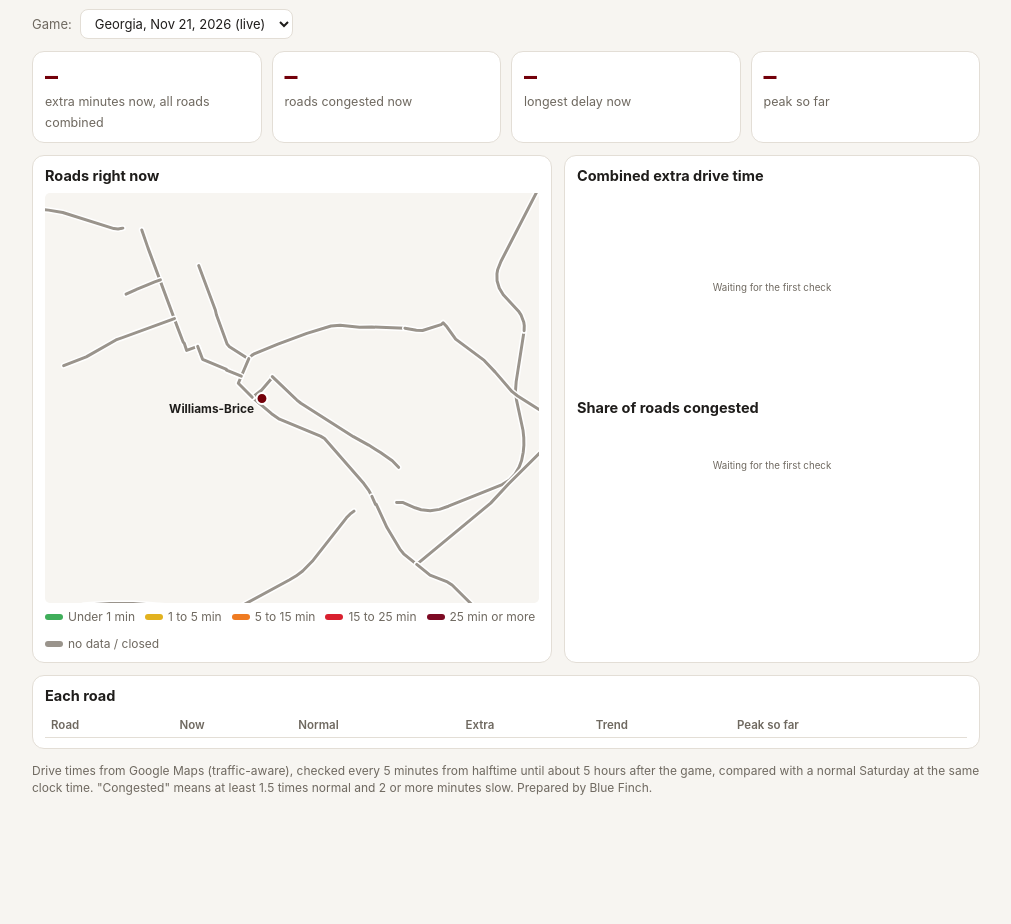
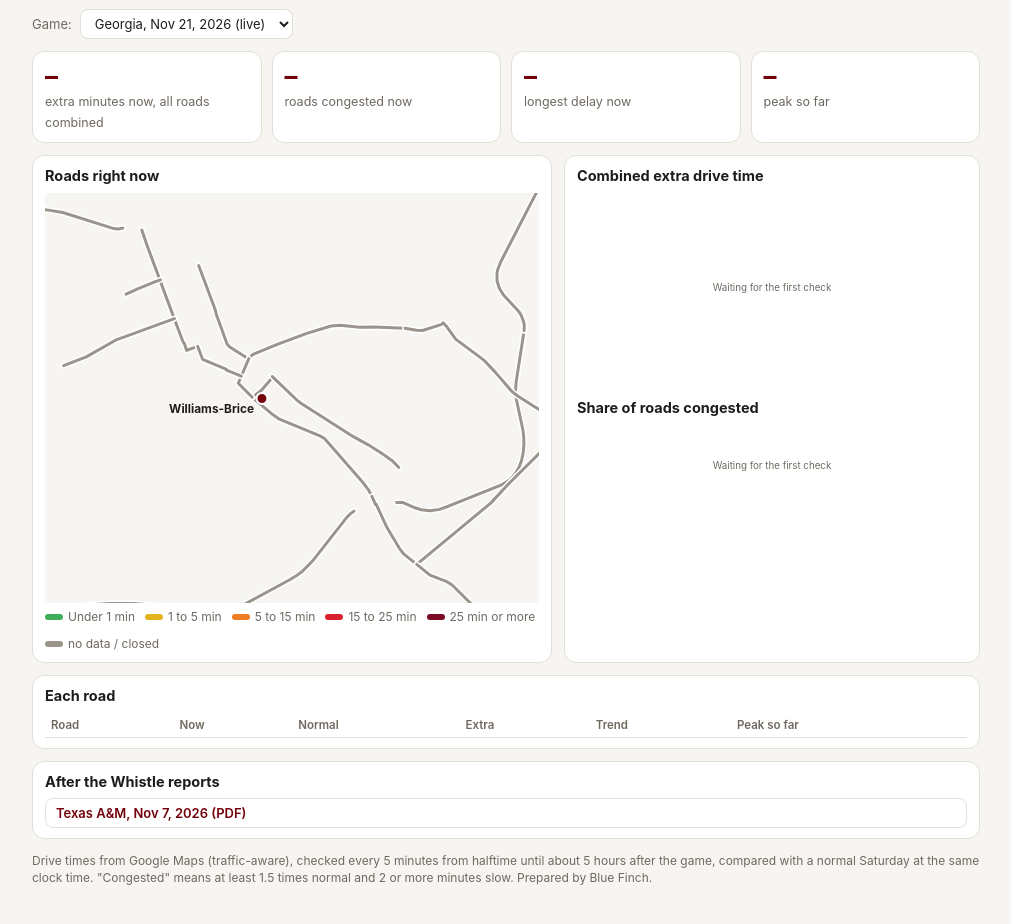
Before and after one commit to benjmauldin-blip/gameday-live, a plain HTML site: page index.html in a window 1280 px wide. Shown: the part 110-1034 px from the top of the page, without its empty margins (134-1145 px from the left). Before the commit the page ends 958 px from the top, so only its background shows below. Drawn offline with Linux system fonts and the light colour scheme.

Commit message:
Always-visible report list
Co-Authored-By: Claude Opus 5.5 <noreply@anthropic.com>
Claude-Session: https://claude.ai/code/session_013AmgcGuZtZsLcLZGkK4KZL

```diff
--- a/index.html
+++ b/index.html
@@ -113,6 +113,11 @@ tr.ex td{color:var(--muted)}
     </table>
   </div>
 
+  <div class="card" id="reports" hidden style="margin-top:12px">
+    <h2>After the Whistle reports</h2>
+    <div id="replist" style="display:flex;flex-direction:column;gap:6px"></div>
+  </div>
+
   <p class="note" id="foot">Drive times from Google Maps (traffic-aware), checked every 5 minutes from halftime until about 5 hours after the game, compared with a normal Saturday at the same clock time. "Congested" means at least 1.5 times normal and 2 or more minutes slow. Prepared by Blue Finch.</p>
 </div>
 <div class="tip" id="tip"></div>
@@ -146,6 +151,11 @@ async function loadGames(){
     const d=new Date(g.date+'T12:00:00').toLocaleDateString('en-US',{month:'short',day:'numeric',year:'numeric'});
     return `<option value="${esc(g.id)}">${esc(g.title)}, ${d}</option>`;}).join('');
   sel.value=CURRENT;
+  const reps=GAMES.filter(g=>g.report), box=document.getElementById('reports');
+  box.hidden=!reps.length;
+  document.getElementById('replist').innerHTML=reps.map(g=>{
+    const d=new Date(g.date+'T12:00:00').toLocaleDateString('en-US',{month:'short',day:'numeric',year:'numeric'});
+    return `<a class="btn" href="${esc(g.report)}" download="${esc(g.report_name||'')}">${esc(g.title)}, ${d} (PDF)</a>`;}).join('');
 }
 async function load(){
   if(CURRENT!=='live'){
```
